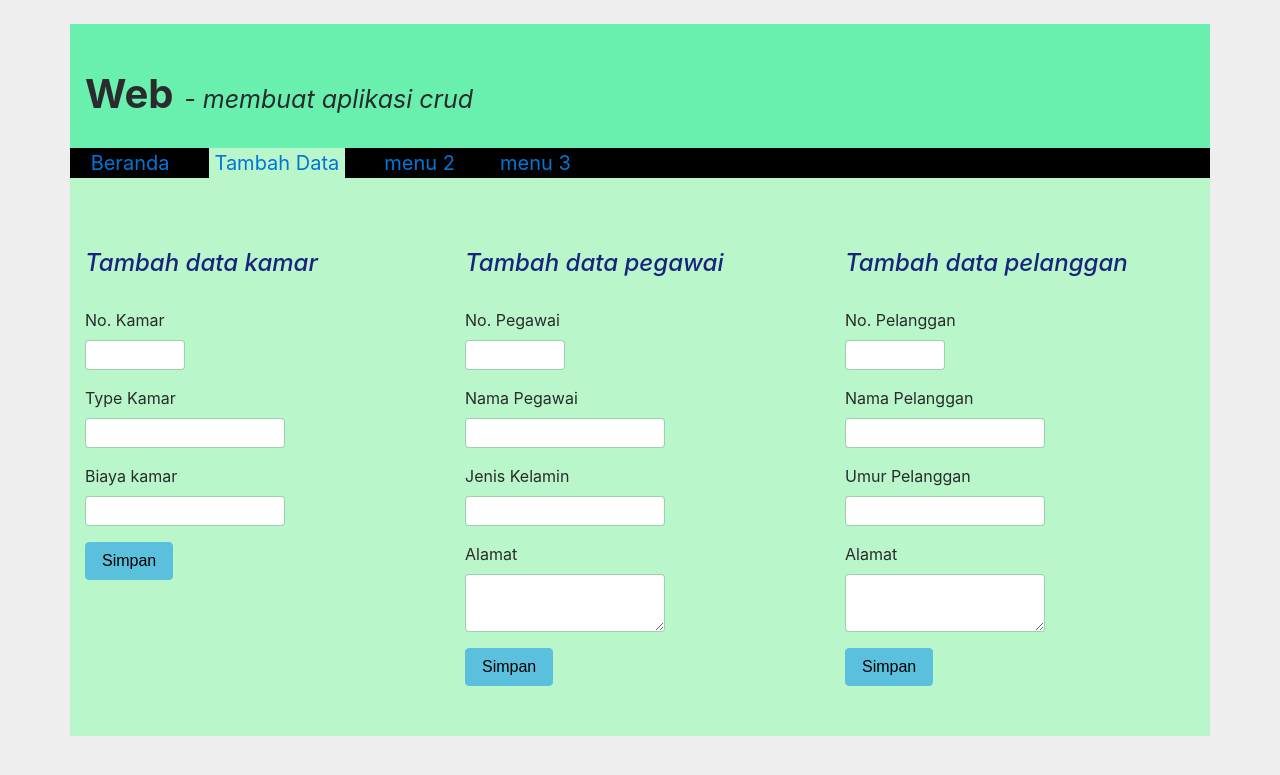
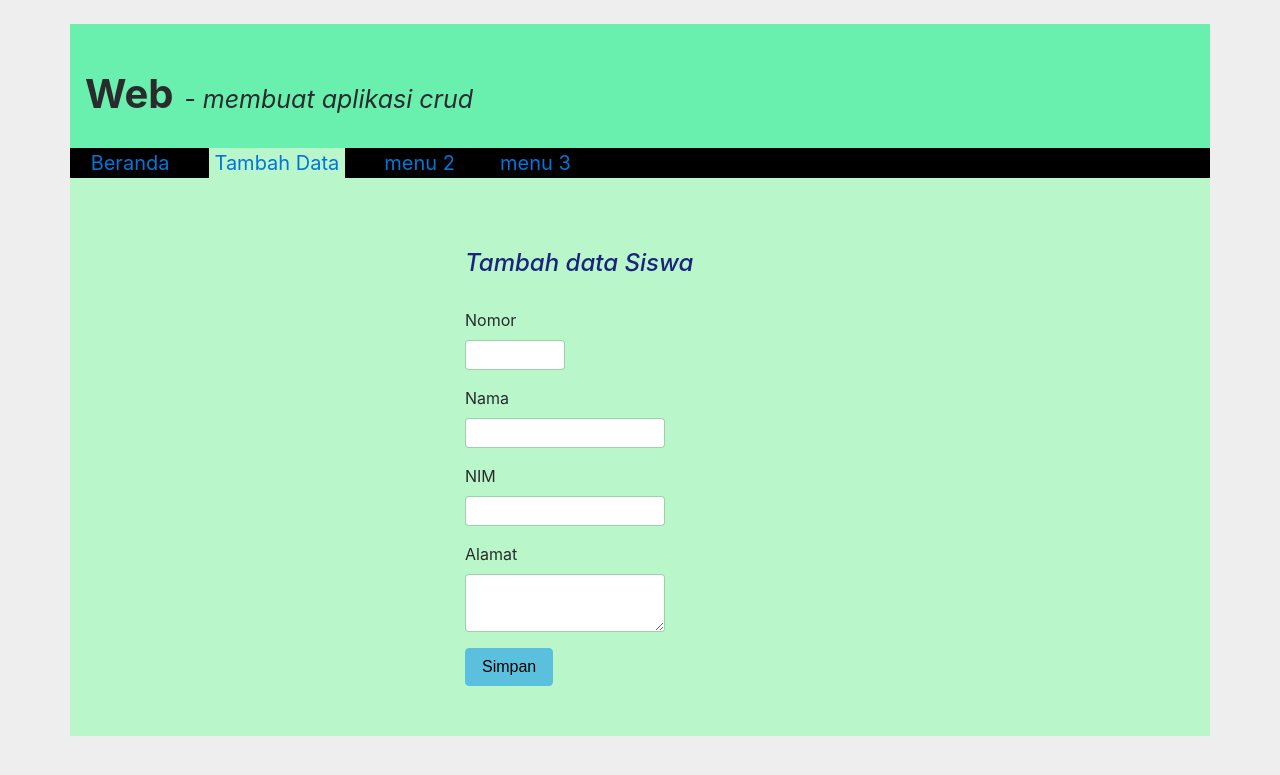
Before and after one commit to meiyangindahsucianti/web2, a PHP site: page /tambah.php in a window 1280 px wide. Shown: the top 775 px of the page. Run offline with PHP 8.4, Linux system fonts and the light colour scheme; some libraries are stand-ins or nearby versions.

Commit message:
anyar yehh

```diff
--- a/materi/tambah.php
+++ b/materi/tambah.php
@@ -68,37 +68,20 @@
 <div class="container" style="background-color: #b9f6ca">
 	<div class="row" style="height: 486px">
 		<div class="col-md-4">
-			<h4 style="color: #1a237e"><i>Tambah data kamar</i></h4><br>
+		</div>
+		<div class="col-md-4">
+			<h4 style="color: #1a237e"><i>Tambah data Siswa</i></h4><br>
 			<form>
 					<div class="form-group form-group-default">
-						<tr><td><label for="nomor-kamar">No. Kamar</label></td>
-						<td><input type="text" style="height: 30px; width: 100px;" class="form-control" id="nomor_kamar"></td></tr>
+						<tr><td><label for="nomor_pegawai">Nomor</label></td>
+						<td><input type="text" style="height: 30px; width: 100px;" class="form-control" id="nomor_pegawai"></td></tr>
 					</div>
 					<div class="form-group">
-						<label for="nama_pegawai">Type Kamar</label>
+						<label for="nama_pegawai">Nama</label>
 						<input type="text" style="height: 30px; width: 200px;" class="form-control" id="nama_pegawai">
 					</div>
 					<div class="form-group">
-						<label for="jenis_kelamin">Biaya kamar</label>
-						<input type="text" style="height: 30px; width: 200px;" class="form-control" id="jenis_kelamin">
-					</div>
-					<button type="submit" style="color: #000000" class="btn btn-info ">Simpan</button>
-			</form>
-
-		</div>
-		<div class="col-md-4">
-			<h4 style="color: #1a237e"><i>Tambah data pegawai</i></h4><br>
-			<form>
-					<div class="form-group form-group-default">
-						<tr><td><label for="nomor_pegawai">No. Pegawai</label></td>
-						<td><input type="text" style="height: 30px; width: 100px;" class="form-control" id="nomor_pegawai"></td></tr>
-					</div>
-					<div class="form-group">
-						<label for="nama_pegawai">Nama Pegawai</label>
-						<input type="text" style="height: 30px; width: 200px;" class="form-control" id="nama_pegawai">
-					</div>
-					<div class="form-group">
-						<label for="jenis_kelamin">Jenis Kelamin</label>
+						<label for="jenis_kelamin">NIM</label>
 						<input type="text" style="height: 30px; width: 200px;" class="form-control" id="jenis_kelamin">
 					</div>
 					<div class="form-group">
@@ -109,26 +92,6 @@
 			</form>
 		</div>
 		<div class="col-md-4">
-			<h4 style="color: #1a237e"><i>Tambah data pelanggan</i></h4><br>
-			<form>
-					<div class="form-group form-group-default">
-						<tr><td><label for="nomor_pegawai">No. Pelanggan</label></td>
-						<td><input type="text" style="height: 30px; width: 100px;" class="form-control" id="nomor_pegawai"></td></tr>
-					</div>
-					<div class="form-group">
-						<label for="nama_pegawai">Nama Pelanggan</label>
-						<input type="text" style="height: 30px; width: 200px;" class="form-control" id="nama_pegawai">
-					</div>
-					<div class="form-group">
-						<label for="jenis_kelamin">Umur Pelanggan</label>
-						<input type="text" style="height: 30px; width: 200px;" class="form-control" id="jenis_kelamin">
-					</div>
-					<div class="form-group">
-					<label for="alamat">Alamat</label>
-	    			<textarea class="form-control" style=" width: 200px;" id="alamat" name="textarea"></textarea>
-	    			</div>
-					<button type="submit" style="color: #000000" class="btn btn-info ">Simpan</button>
-			</form>
 		</div>
 	</div>
 </div>
```
